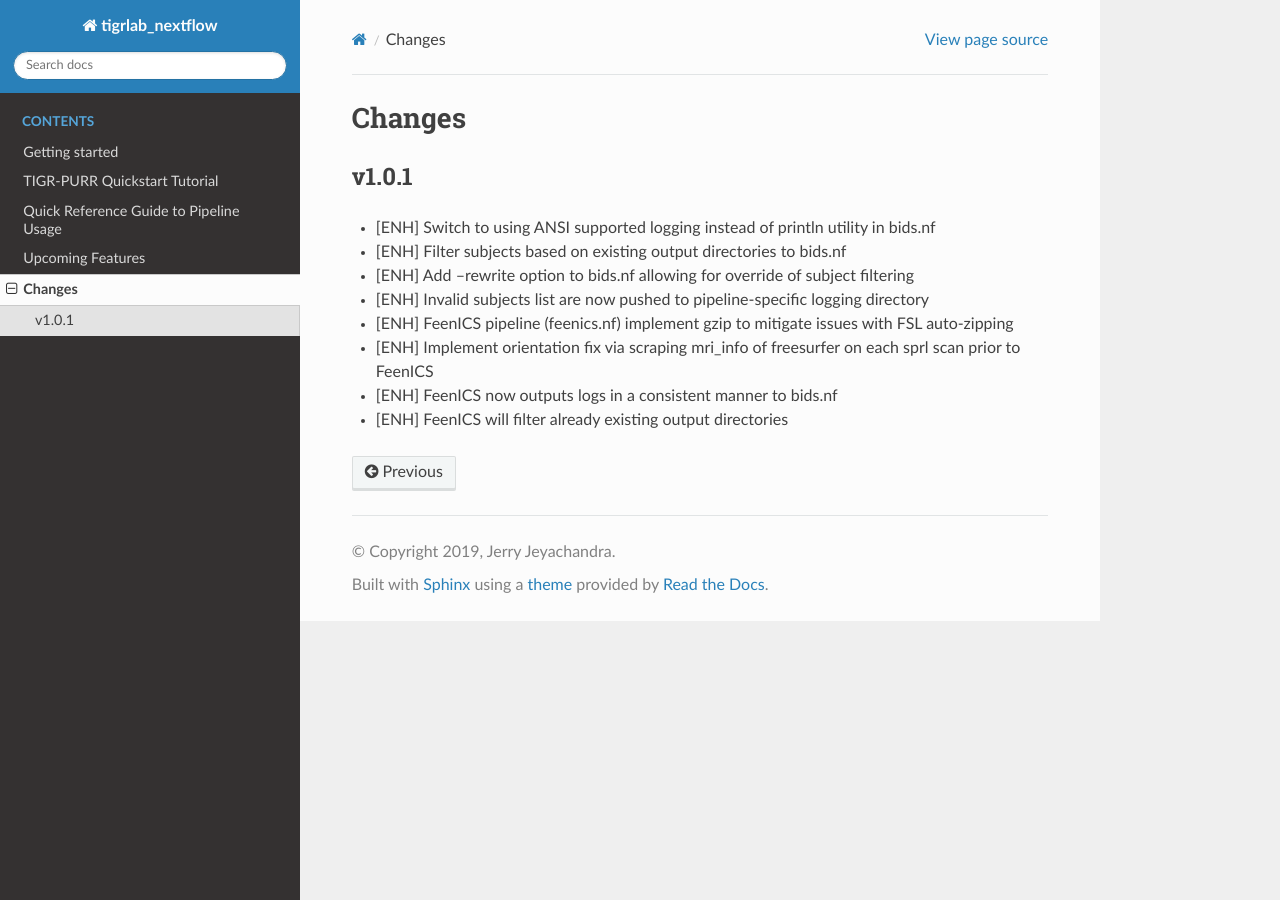
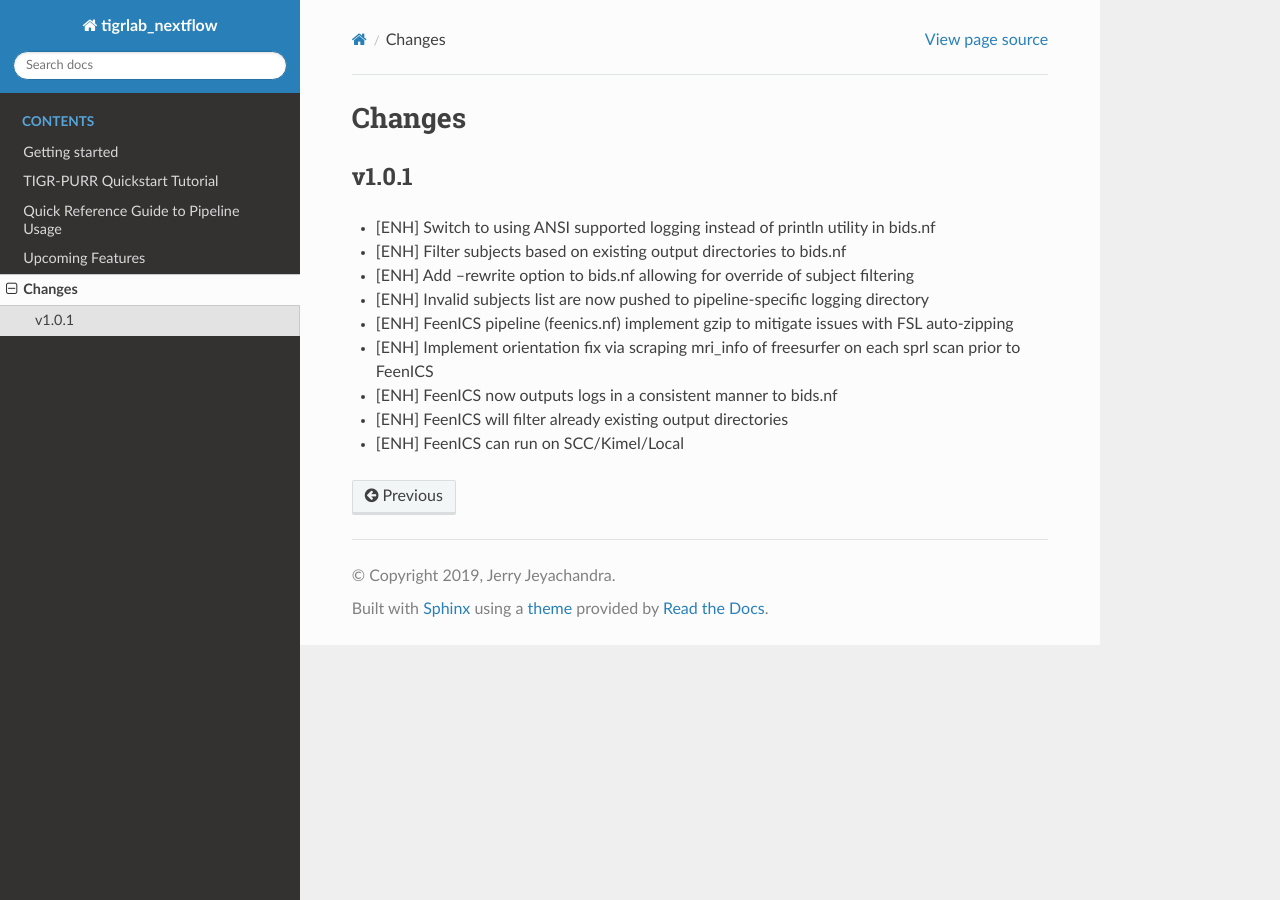
Before and after one commit to kimjetwav/TIGR_PURR, a Sphinx documentation site: the page built from docs/source/changelog.rst, in a window 1280 px wide. Built offline with Sphinx 7.4.7 and the Read the Docs theme 2.0.0, drawn with Linux system fonts in a browser that asks for light colours.

Commit message:
update changelog for upcoming version update

```diff
--- a/docs/source/changelog.rst
+++ b/docs/source/changelog.rst
@@ -15,3 +15,4 @@ v1.0.1
 - [ENH] Implement orientation fix via scraping mri_info of freesurfer on each sprl scan prior to FeenICS
 - [ENH] FeenICS now outputs logs in a consistent manner to bids.nf
 - [ENH] FeenICS will filter already existing output directories
+- [ENH] FeenICS can run on SCC/Kimel/Local
```
